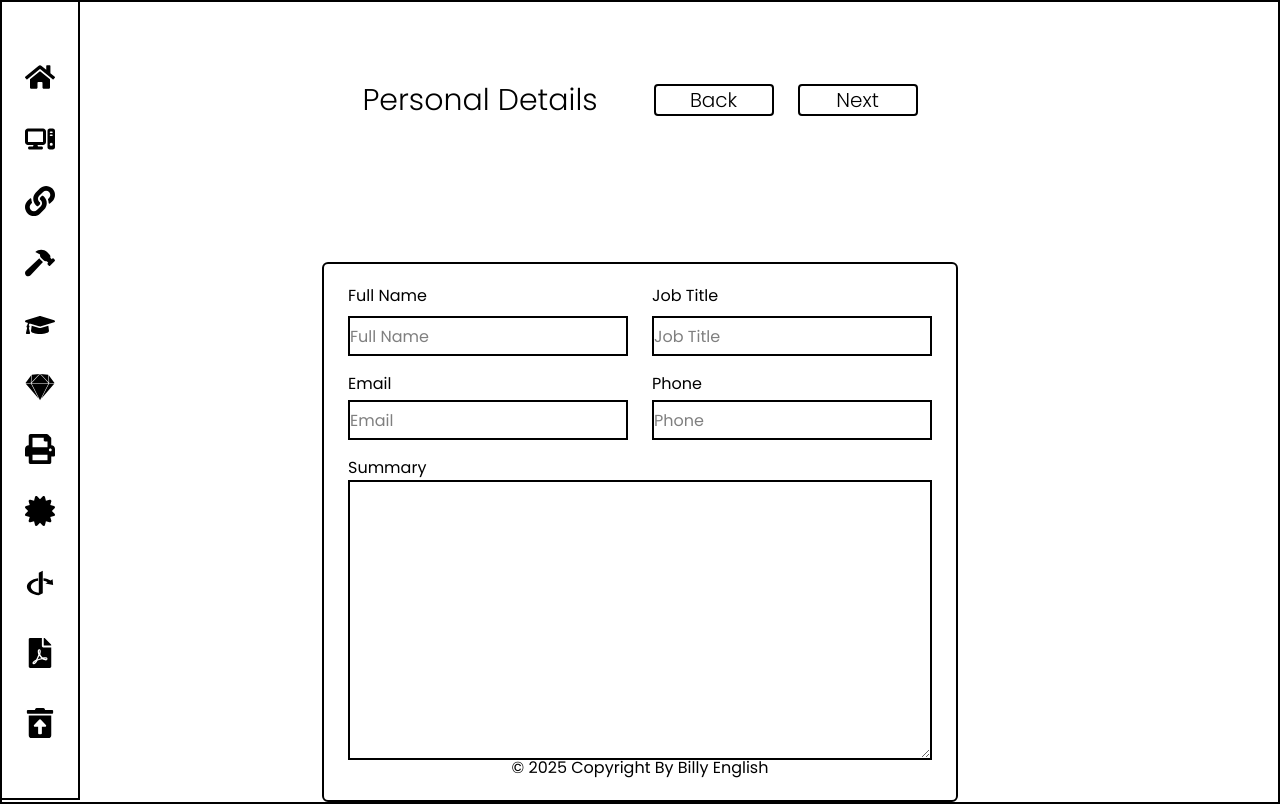
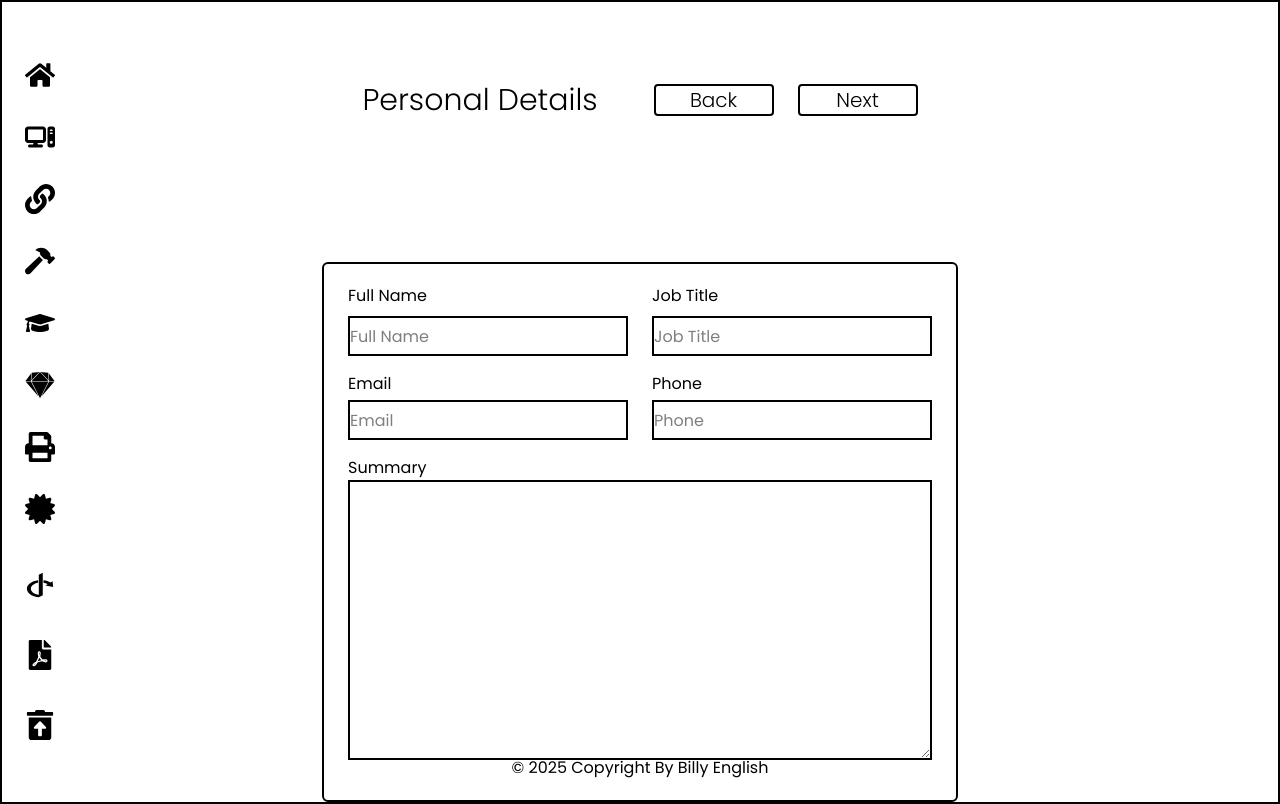
Before and after one commit to billyenglish/CV_Application, a React (Vite) app: page /personal-details in a window 1280 px wide. Built offline with nearby package versions, Linux system fonts and the light colour scheme.

Commit message:
Added additional icon for the technical skills components.

```diff
--- a/src/components/Nav.jsx
+++ b/src/components/Nav.jsx
@@ -15,7 +15,7 @@ const navMenuTop = [
     { icons: <FaHome />, navLinks: "/", id: 0 },
     { icons: <FaComputer />, navLinks: "/personal-details", id: 1 },
     { icons: <FaLink />, navLinks: "/social-link-detail", id: 2 },
-    { icons: <FaHammer />, navLinks: "/work-details", id: 3 },
+    { icons: <FaHammer />, navLinks: "/work-detail", id: 3 },
     { icons: <FaGraduationCap />, navLinks: "/education", id: 4 },
     { icons: <FaSketch />, navLinks: "/technical-skills", id: 5 },
     { icons: <FaPrint />, navLinks: "/project", id: 6 },
@@ -31,7 +31,7 @@ const navMenuBottom = [
 const Nav = () => {
 
     return (
-        <nav className="flex flex-col items-center justify-between absolute border-2 top-0 min-h-full w-[5rem] pt-15 pb-15">
+        <nav className="flex flex-col items-center justify-between absolute top-0 min-h-full w-[5rem] pt-15 pb-15">
             <div className="flex flex-col gap-8 text-3xl">
                 {navMenuTop.map((navItems) => (
                     <ul key={navItems.id}>
```
